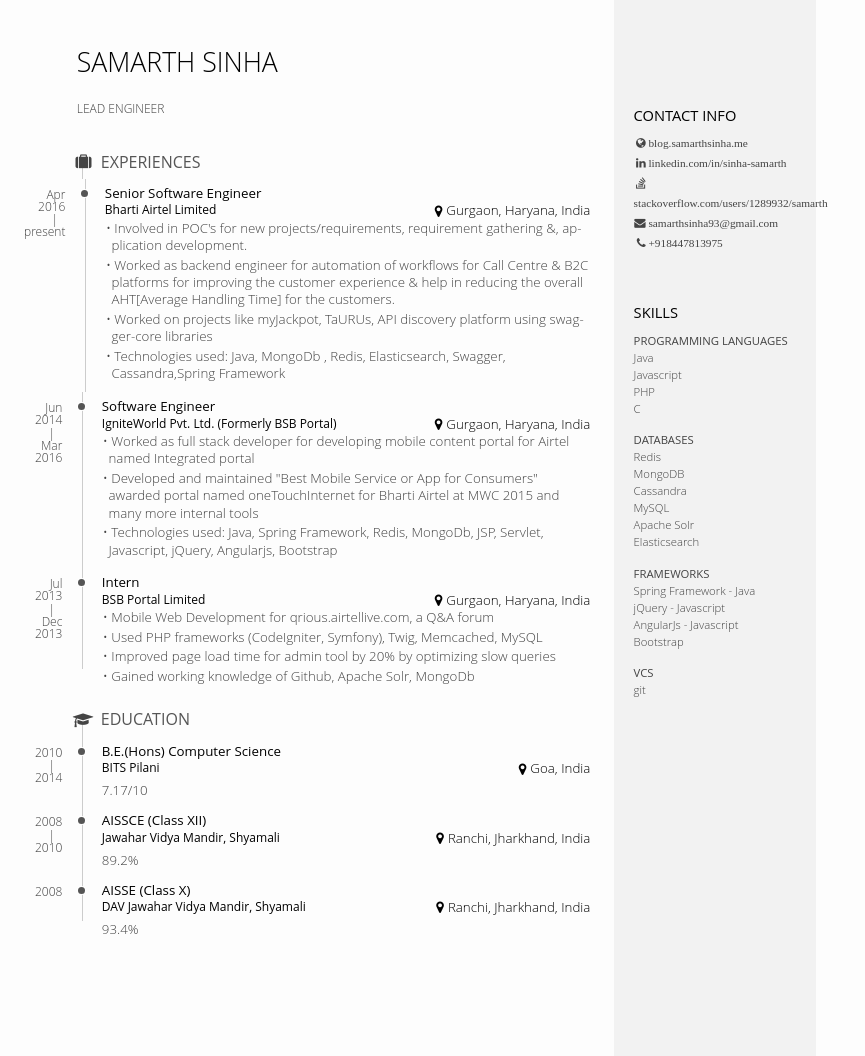
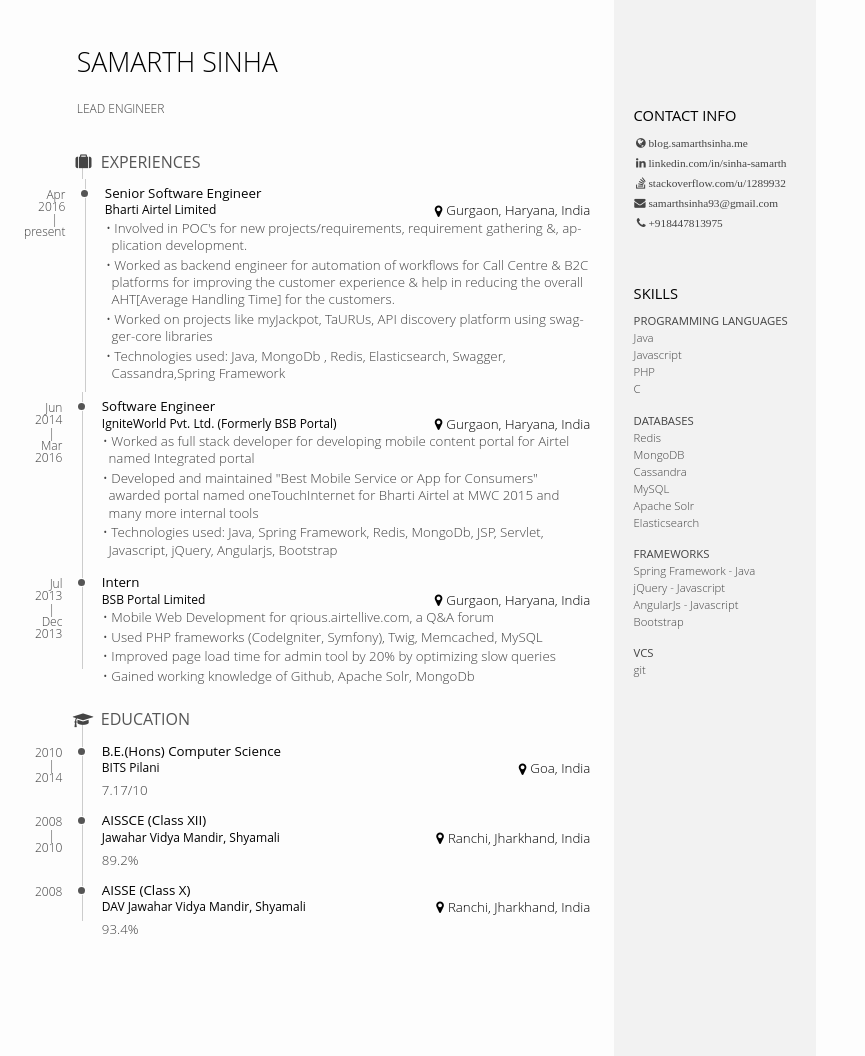
Before and after one commit to samarthsinha/samarthsinha.github.io, a Jekyll site: the page built from resume.md, in a window 1280 px wide. Shown: the whole page, without its empty margins (0-865 px from the left). Built offline with Jekyll 4.4.1, drawn with Linux system fonts in a browser that asks for light colours.

Commit message:
Update resume.html

```diff
--- a/_layouts/resume.html
+++ b/_layouts/resume.html
@@ -18,7 +18,7 @@
         <ul>
             <li><i class="fa fa-globe"></i> blog.samarthsinha.me</li>
             <li><i class="fa fa-linkedin"></i> linkedin.com/in/sinha-samarth</li>
-            <li><i class="fa fa-stack-overflow"></i> stackoverflow.com/users/1289932/samarth</li>
+            <li><i class="fa fa-stack-overflow"></i> stackoverflow.com/u/1289932</li>
             <li><i class="fa fa-envelope"></i> samarthsinha93@gmail.com</li>
             <li><i class="fa fa-phone"></i> +918447813975</li>
         </ul>
```
